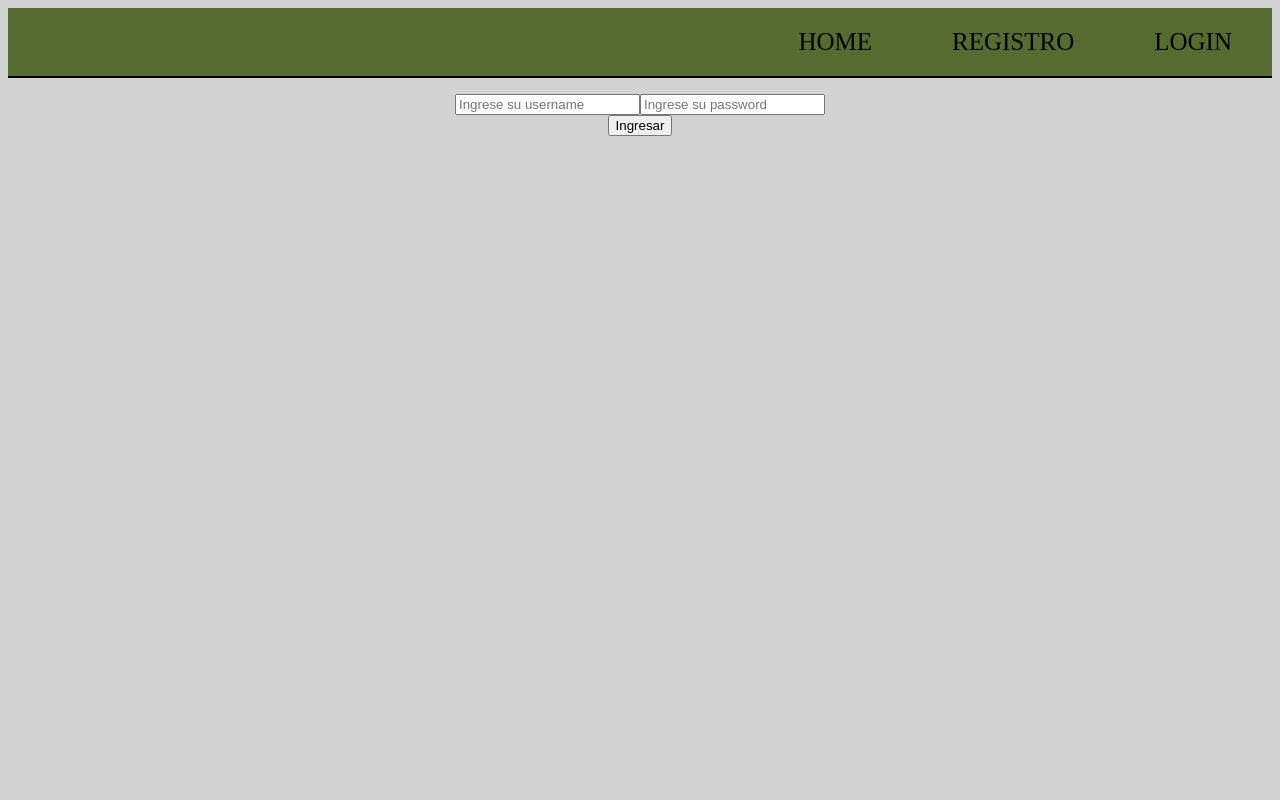
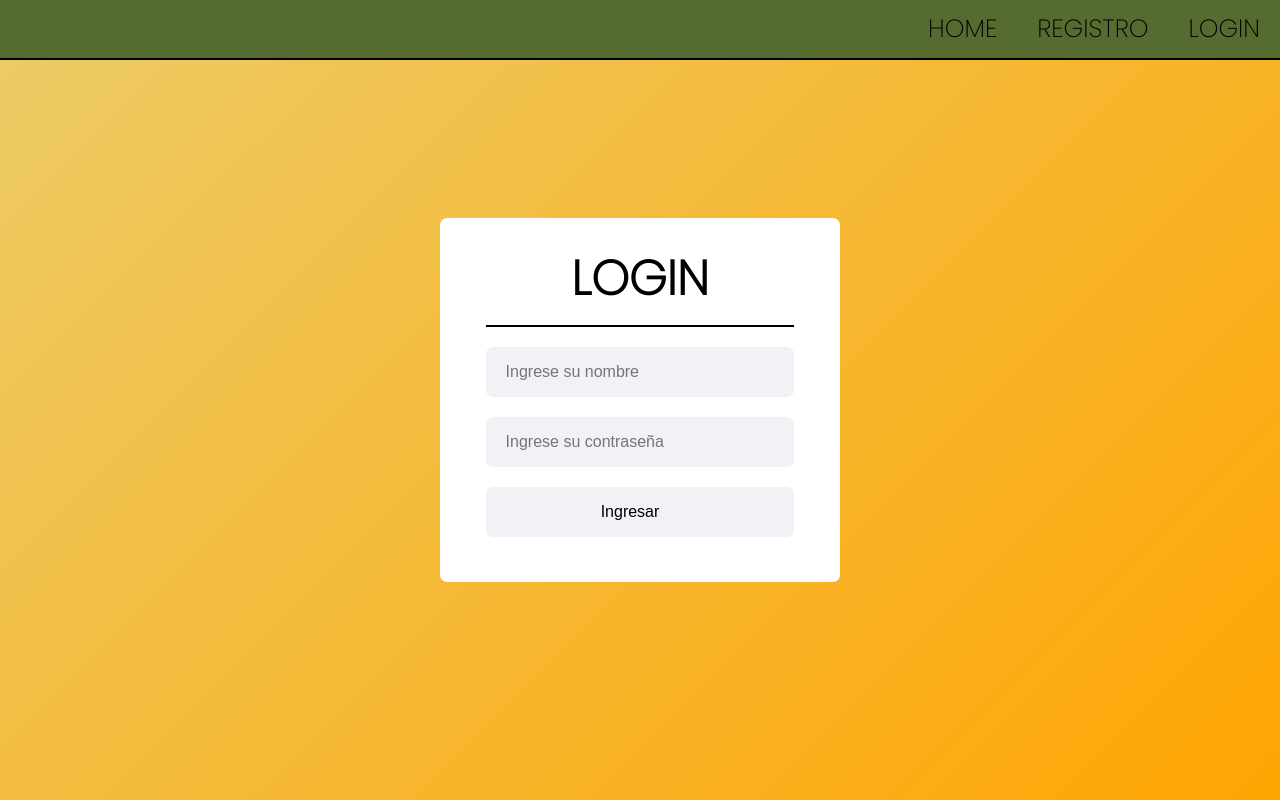
Before and after one commit to LuchoMoreno/Moreno.Luciano.SPPAVII, a React (Create React App) app in the folder cocinerosFRONTEND/: page /login in a window 1280 px wide. Built offline with nearby package versions, Linux system fonts and the light colour scheme.

Commit message:
Se mejoró el diseño de todo el proyecto

```diff
--- a/cocinerosFRONTEND/src/App.js
+++ b/cocinerosFRONTEND/src/App.js
@@ -1,5 +1,5 @@
 import React from 'react';
-import { BrowserRouter as Router, Redirect, Route, Switch } from 'react-router-dom';
+import { BrowserRouter as Router, Route, Switch } from 'react-router-dom';
 import Home from './pages/Home';
 import Error404 from './pages/Error404';
 import Login from './pages/Login';
--- a/cocinerosFRONTEND/src/components/Navegacion.js
+++ b/cocinerosFRONTEND/src/components/Navegacion.js
@@ -6,11 +6,11 @@ import { Link } from 'react-router-dom';
 const Navegacion = () => {
 
     return (
-        <div class="nav">
+        <div className="nav">
 
-                <a> <Link to="/login"> LOGIN </Link> </a>
-                <a> <Link to="/registro"> REGISTRO </Link> </a>
-                <a> <Link to="/"> HOME </Link> </a>
+                <ul> <Link to="/login"> LOGIN </Link> </ul>
+                <ul> <Link to="/registro"> REGISTRO </Link> </ul>
+                <ul> <Link to="/"> HOME </Link> </ul>
         </div>
     )
 }
--- a/cocinerosFRONTEND/src/index.css
+++ b/cocinerosFRONTEND/src/index.css
@@ -1,5 +1,104 @@
-/**
-*/
+@import url('https://fonts.googleapis.com/css2?family=Poppins:wght@200&display=swap');
+
+* {
+  margin: 0;
+  padding: 0;
+  box-sizing: border-box;
+}
+
+body {
+  width: 100vw;
+  height: 100vh;
+  font-weight: 400;
+  font-family: 'Poppins', sans-serif;
+  background: linear-gradient(135deg, #eccc68, #ffa502);
+  overflow-x: hidden;
+}
+
+.back {
+  width: 50px;
+  height: 50px;
+  position: absolute;
+  top: 20px;
+  left: 20px;
+  display: flex;
+  border-radius: 50%;
+  align-items: center;
+  justify-content: center;
+  background-color: #fff;
+  text-decoration: none;
+  color: #000;
+}
+
+.wrapper {
+  width: 400px;
+  height: auto;
+  padding: 25px 7px;
+  background-color: #fff;
+  position: absolute;
+  transform: translate(-50%, -50%);
+  top: 50%;
+  left: 50%;
+  border-radius: 7px;
+}
+
+.wrapper .row {
+  width: 80%;
+  position: relative;
+  margin: auto;
+}
+
+.wrapper h1 {
+  margin-bottom: 20px;
+  border-bottom: 2px solid #000;
+  padding-bottom: 10px;
+}
+
+.wrapper input {
+  width: 100%;
+  padding: 0 40px 0 20px;
+  height: 50px;
+  border: none;
+  outline: none;
+  margin-bottom: 20px;
+  border-radius: 7px;
+  background-color: #f1f2f6;
+  font-size: 16px;
+}
+
+.wrapper .toggle {
+  position: relative;
+}
+
+.wrapper .toggle i {
+  position: absolute;
+  top: 4px;
+  right: 15px;
+  color: #778ca3;
+}
+
+.wrapper .form-control:last-child input {
+  margin-bottom: 0;
+}
+
+.wrapper .btn {
+  width: 100px;
+  padding: 15px 0;
+  border-radius: 7px;
+  outline: none;
+  border: none;
+  color: #fff;
+  background: #70a1ff;
+  transition: all 0.1s ease;
+  cursor: pointer;
+}
+
+.wrapper .redirect {
+  color: #000;
+  cursor:pointer;
+  text-decoration: none;
+}
+
 
 body{
   background-color: lightgrey;
@@ -36,10 +135,6 @@ table, th, td{
   padding: .5rem 3rem;
 }
 
-
-body{
-
-}
 
 
 
--- a/cocinerosFRONTEND/src/pages/Login.js
+++ b/cocinerosFRONTEND/src/pages/Login.js
@@ -1,4 +1,4 @@
-import React, {useState} from 'react';
+import React, { useState } from 'react';
 
 // formulario inicial.
 const frmInicialLogin = {
@@ -13,7 +13,7 @@ const Login = () => {
 
   const [form, setForm] = useState(frmInicialLogin);
 
-    const {username, password} = form;
+  const { username, password } = form;
 
   const handlerChange = (e) => {
     setForm({ ...form, [e.target.name]: e.target.value });
@@ -39,7 +39,7 @@ const Login = () => {
 
     const options = {
       method: "POST",
-          headers: { "Content-type": "application/json;charset=utf-8"},
+      headers: { "Content-type": "application/json;charset=utf-8" },
       body: JSON.stringify(form)
     }
 
@@ -48,8 +48,9 @@ const Login = () => {
       try {
         const res = await fetch(URLLogin, options);
         const nuevaRespuesta = await res.json();
-            console.log(username,password);
+        console.log(username, password);
         localStorage.setItem("token", nuevaRespuesta.token);
+        alert("Usuario encontrado. Logueado con exito");
 
 
       } catch (error) {
@@ -68,17 +69,29 @@ const Login = () => {
 
   return (
 
+
+
     <div className="contenedor-form">
 
       <form onSubmit={handlerSubmit}>
 
-                <div className="divColumna">
-                    <input type="text" name="username" placeholder="Ingrese su username" onChange={handlerChange} value={username} />
-                    <input type="password" name="password" placeholder="Ingrese su password" onChange={handlerChange} value={password} />
+
+        <div className="wrapper">
+          <div className="row">
+            <h1> LOGIN </h1>
+            <div className="form-control">
+              <input name="username" placeholder="Ingrese su nombre" onChange={handlerChange} value={username} />
+              <span className="toggle">
+                <i className="fas fa-user"></i>
+              </span>
             </div>
+            <div className="form-control">
+              <input name="password" type="password" placeholder="Ingrese su contraseña" onChange={handlerChange} value={password} />
 
+            </div>
             <input type="submit" value={"Ingresar"} onClick={handlerSubmit} />
-
+            </div>
+        </div>
 
       </form>
 
--- a/cocinerosFRONTEND/src/pages/Registro.js
+++ b/cocinerosFRONTEND/src/pages/Registro.js
@@ -63,13 +63,23 @@ const Registro = () => {
 
       <form onSubmit={handlerSubmit}>
 
-                <div className="divColumna">
-                    <input type="text" name="username" placeholder="Ingrese su username" onChange={handlerChange} value={username} />
-                    <input type="password" name="password" placeholder="Ingrese su password" onChange={handlerChange} value={password} />
+
+        <div className="wrapper">
+          <div className="row">
+            <h1> REGISTRO </h1>
+            <div className="form-control">
+              <input name="username" placeholder="Ingrese su nombre" onChange={handlerChange} value={username} />
+              <span className="toggle">
+                <i className="fas fa-user"></i>
+              </span>
             </div>
+            <div className="form-control">
+              <input name="password" type="password" placeholder="Ingrese su contraseña" onChange={handlerChange} value={password} />
 
+            </div>
             <input type="submit" value={"Registrarse"} onClick={handlerSubmit} />
-
+            </div>
+        </div>
 
       </form>
 
```
Lines whose indentation alone changed are shown as unchanged.
